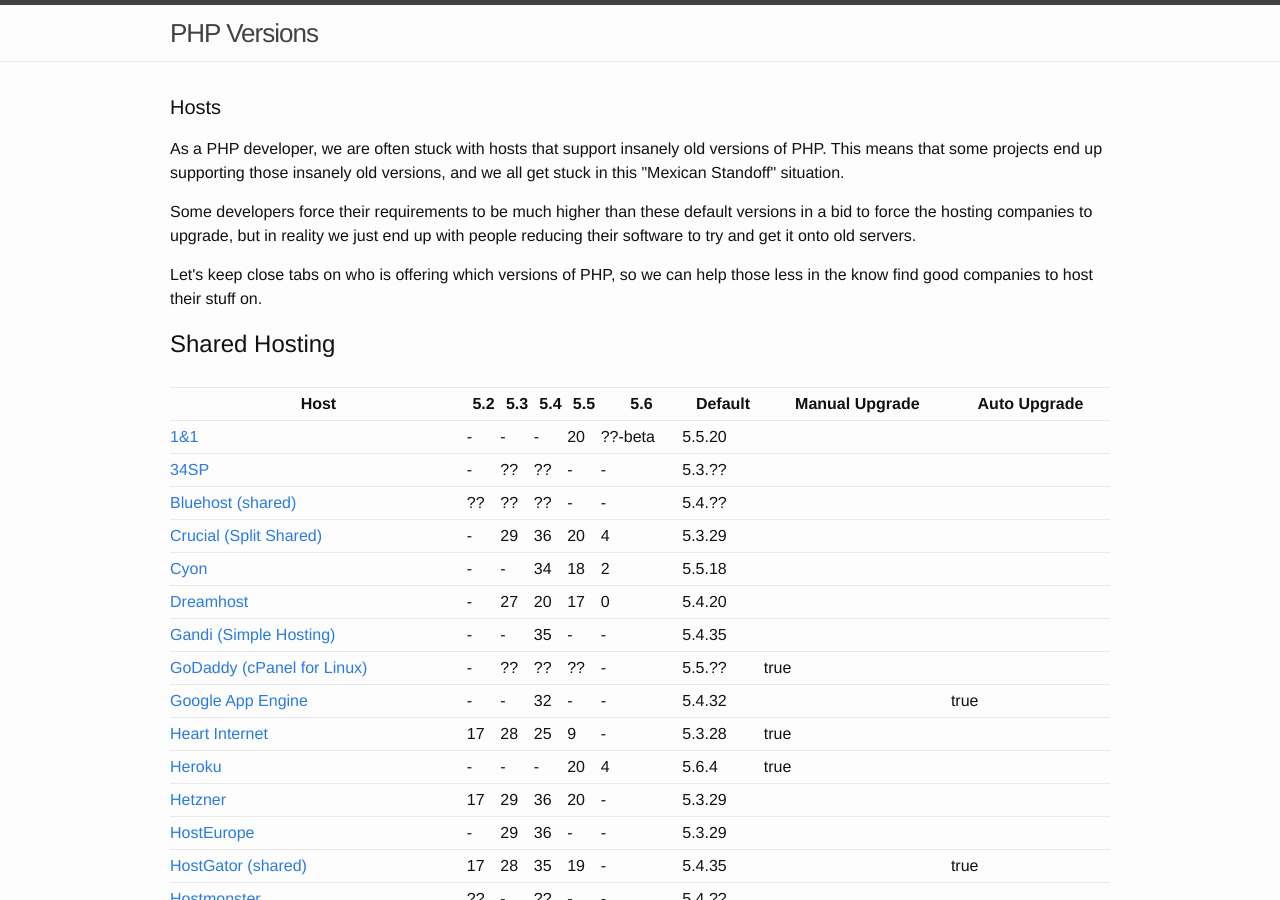
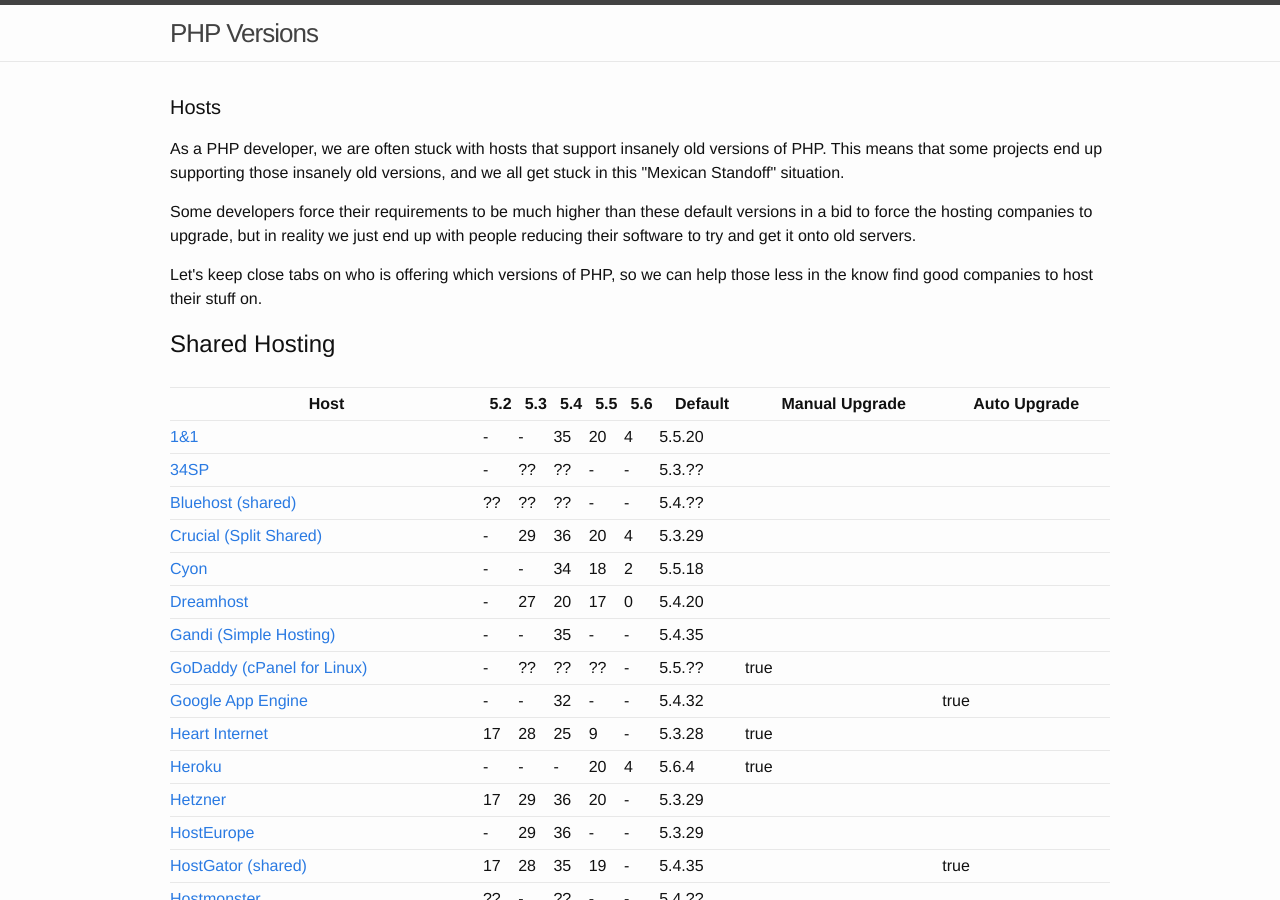
Before and after one commit to phpversions/phpversions.info, a Jekyll site: the page built from index.html, in a window 1280 px wide and 900 px high. Built offline with Jekyll 4.4.1, drawn with Linux system fonts in a browser that asks for light colours.

Commit message:
Updated 1&1 info

```diff
--- a/_data/hosts.yml
+++ b/_data/hosts.yml
@@ -1,7 +1,8 @@
 - name: "1&1"
   url: "http://www.1and1.com/web-hosting#info-list"
+  php54: 35
   php55: 20
-  php56: ??-beta
+  php56: 4
   default: 5.5.20
 
 - name: "34SP"
```
